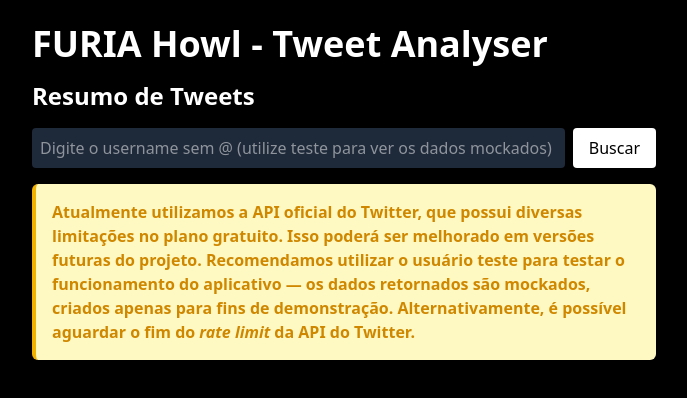
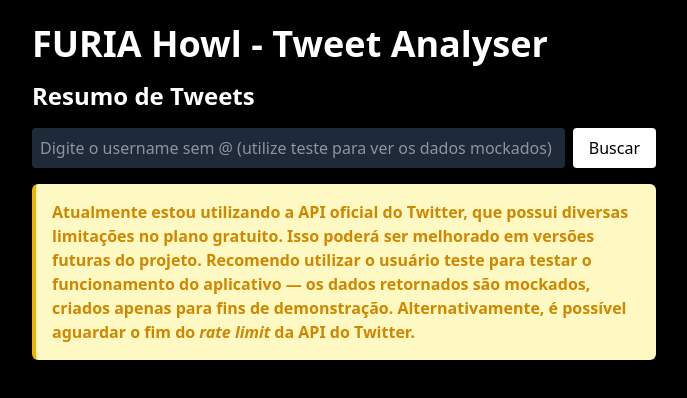
Before and after one commit to eduard0vieira/furia-howl, a React (Vite) app in the folder frontend/: page / in a window 1280 px wide. Shown: the top 398 px of the page, without its empty margins (296-983 px from the left). Built offline with nearby package versions, Linux system fonts and the light colour scheme.

Commit message:
chore: text warning for search using

```diff
--- a/frontend/src/components/Home.tsx
+++ b/frontend/src/components/Home.tsx
@@ -57,9 +57,9 @@
       </div>
 
       <h1 className="font-semibold bg-yellow-100 text-yellow-600 border-l-4 border-yellow-500 p-4 rounded-md mb-6">
-        Atualmente utilizamos a API oficial do Twitter, que possui diversas limitações no plano gratuito.
+        Atualmente estou utilizando a API oficial do Twitter, que possui diversas limitações no plano gratuito.
         Isso poderá ser melhorado em versões futuras do projeto.
-        Recomendamos utilizar o usuário <strong>teste</strong> para testar o funcionamento do aplicativo — os dados retornados são mockados, criados apenas para fins de demonstração.
+        Recomendo utilizar o usuário <strong>teste</strong> para testar o funcionamento do aplicativo — os dados retornados são mockados, criados apenas para fins de demonstração.
         Alternativamente, é possível aguardar o fim do <em>rate limit</em> da API do Twitter.
       </h1>
 
```
